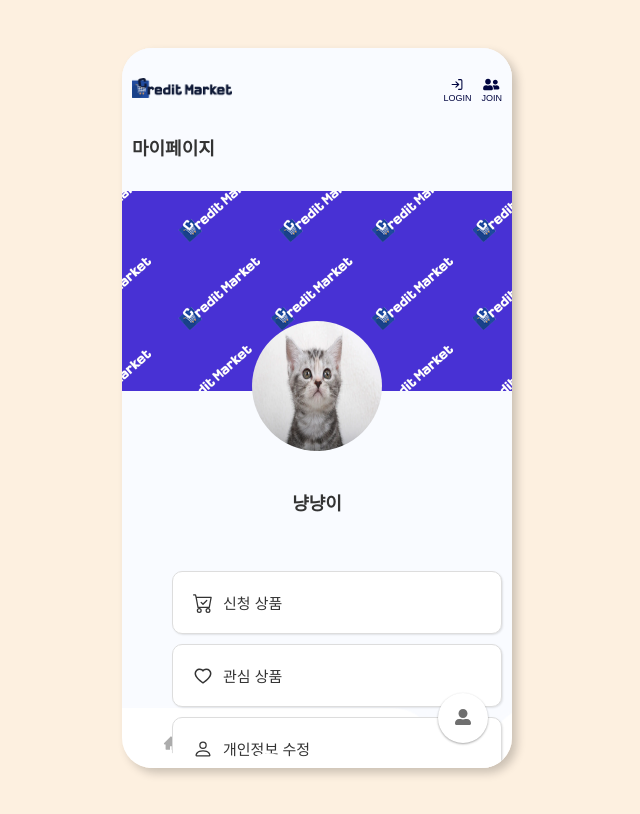
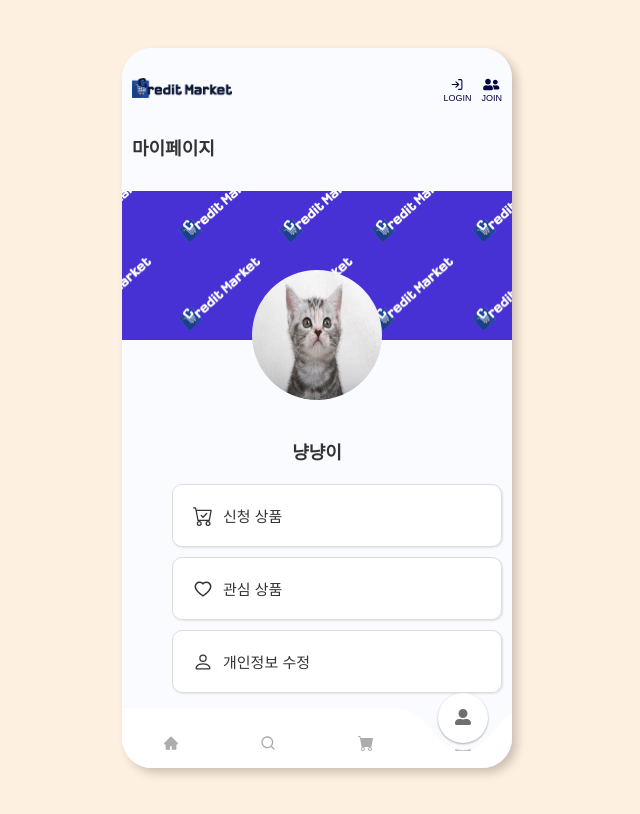
Before and after one commit to fastcampus-mini/credit-market-FE, a React (Vite) app: page /mypage in a window 1280 px wide. Shown: the whole page, without its empty margins (323-963 px from the left). Built offline with nearby package versions, Linux system fonts and the light colour scheme; what emotion-reset would draw is missing.

Commit message:
Design: 마이페이지 메뉴 스타일 수정

```diff
--- a/src/pages/Mypage.tsx
+++ b/src/pages/Mypage.tsx
@@ -51,6 +51,7 @@ export default Mypage;
 const MypageContainer = styled.div`
   display: flex;
   flex-direction: column;
+  height: 100%;
 `;
 
 const TitleWrap = styled.div`
@@ -91,12 +92,12 @@ const UserDesc = styled.p`
 `;
 
 const MypageMenu = styled.ul`
-  margin-top: 180px;
-  font-size: 15px;
   display: flex;
   flex-direction: column;
   gap: 10px;
   z-index: 10;
+  font-size: 15px;
+  margin-top: 18vh;
 `;
 
 const MenuItem = styled.li`
```
